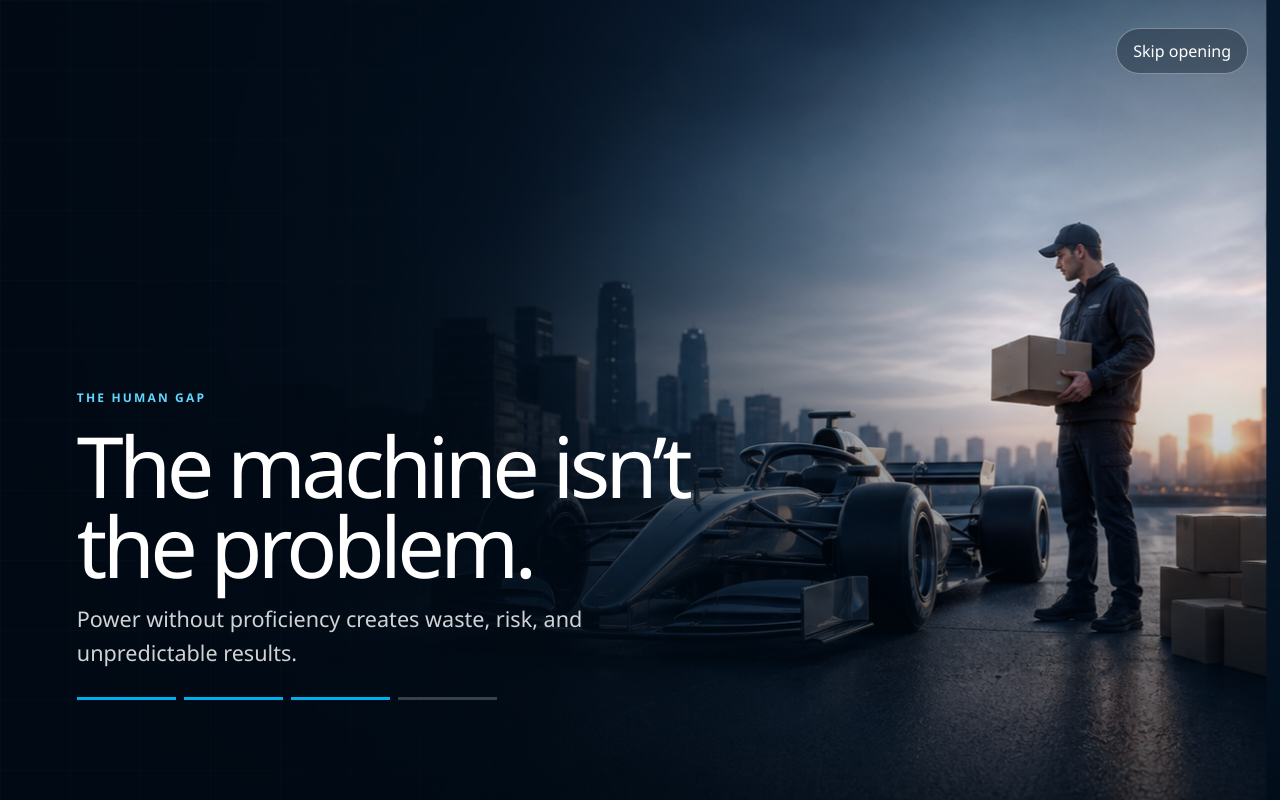
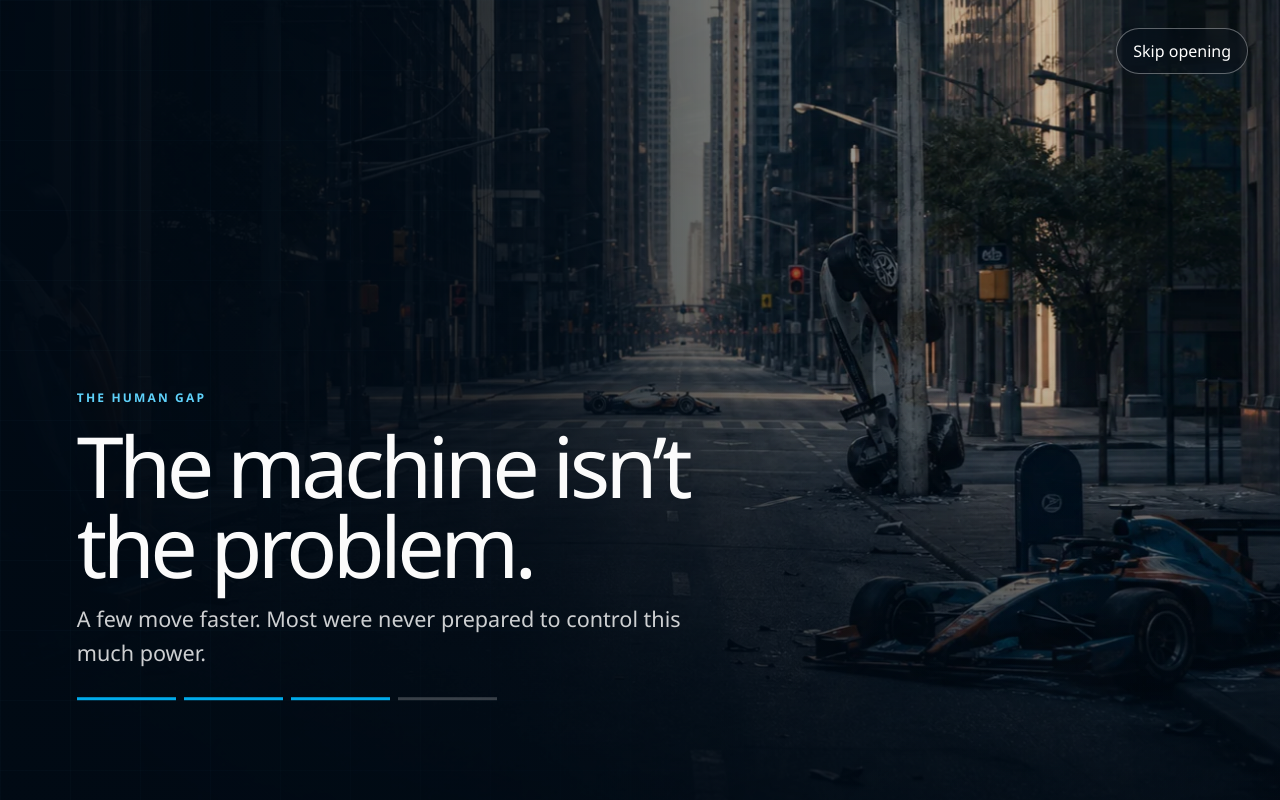
Before and after one commit to HermanScience-GIT/HermanScienceDiscoveryExperience, a Next.js app: page / in a window 1280 px wide. Shown: the top 800 px of the page. Built offline with nearby package versions, Linux system fonts and the light colour scheme.

Commit message:
Expand cinematic opening sequence

```diff
--- a/app/DiscoveryExperience.tsx
+++ b/app/DiscoveryExperience.tsx
@@ -7,21 +7,29 @@ const introBeats = [
     eyebrow: "ACCESS CHANGES EVERYTHING",
     title: "Tomorrow, every speed limit disappears.",
     copy: "A delivery company replaces every van with a Formula-style race car.",
+    image: "/assets/race-car-start.png",
+    alt: "A delivery driver holding a package beside an unexpectedly powerful Formula-style race car",
   },
   {
     eyebrow: "POWER ARRIVES FIRST",
     title: "Every driver gets one hour of training.",
-    copy: "A few move faster. Most were never prepared to control this much power.",
+    copy: "A legendary champion points to the track. The drivers listen. But an hour cannot build mastery.",
+    image: "/assets/race-car-classroom.webp",
+    alt: "A diverse class of delivery drivers with helmets on their desks learning from a legendary racing champion",
   },
   {
     eyebrow: "THE HUMAN GAP",
     title: "The machine isn’t the problem.",
-    copy: "Power without proficiency creates waste, risk, and unpredictable results.",
+    copy: "A few move faster. Most were never prepared to control this much power.",
+    image: "/assets/race-car-crashes.webp",
+    alt: "Formula-style cars crashed along a city street while one car crosses a distant intersection",
   },
   {
     eyebrow: "RIDE-ALONG INTELLIGENCE",
     title: "HermanScience rides with your workforce.",
     copy: "Personalized guidance helps every employee learn to direct AI while doing real work.",
+    image: "/assets/race-car-finish.png",
+    alt: "An employee driving a tandem Formula-style car with a guide riding behind",
   },
 ];
 
@@ -69,6 +77,10 @@ export function DiscoveryExperience() {
   const [introStage, setIntroStage] = useState(0);
 
   useEffect(() => {
+    if (!introOpen) {
+      return;
+    }
+
     const reducedMotion = window.matchMedia(
       "(prefers-reduced-motion: reduce)",
     ).matches;
@@ -89,34 +101,38 @@ export function DiscoveryExperience() {
       window.clearInterval(stageTimer);
       window.clearTimeout(closeTimer);
     };
-  }, []);
+  }, [introOpen]);
 
   const closeIntro = () => setIntroOpen(false);
+  const replayIntro = () => {
+    setIntroStage(0);
+    setIntroOpen(true);
+  };
 
   return (
     <>
       {introOpen && (
         <section className="cinema" aria-label="HermanScience opening story">
-          <img
-            className={`cinema-image cinema-start ${
-              introStage === introBeats.length - 1 ? "is-hidden" : ""
-            }`}
-            src="/assets/race-car-start.png"
-            alt="A delivery driver holding a package beside an unexpectedly powerful Formula-style race car"
-          />
-          <img
-            className={`cinema-image cinema-finish ${
-              introStage === introBeats.length - 1 ? "is-visible" : ""
-            }`}
-            src="/assets/race-car-finish.png"
-            alt="An employee driving a tandem Formula-style car with a guide riding behind"
-          />
+          {introBeats.map((beat, index) => (
+            <img
+              key={beat.image}
+              className={`cinema-image ${
+                introStage === index ? "is-visible" : ""
+              }`}
+              src={beat.image}
+              alt={beat.alt}
+            />
+          ))}
           <div className="cinema-overlay" />
           <div className="cinema-grid" aria-hidden="true" />
           <button className="cinema-skip" onClick={closeIntro}>
             Skip opening
           </button>
-          <div className="cinema-copy" aria-live="polite">
+          <div
+            className="cinema-copy"
+            key={introStage}
+            aria-live="polite"
+          >
             <span>{introBeats[introStage].eyebrow}</span>
             <h1>{introBeats[introStage].title}</h1>
             <p>{introBeats[introStage].copy}</p>
@@ -146,6 +162,9 @@ export function DiscoveryExperience() {
             <a href="#approach">Approach</a>
             <a href="#evidence">Evidence</a>
             <a href="#experiences">Explore</a>
+            <button className="nav-replay" onClick={replayIntro}>
+              Replay opening
+            </button>
             <a className="nav-cta" href="#engage">
               HermanEngage
             </a>
--- a/app/globals.css
+++ b/app/globals.css
@@ -63,25 +63,14 @@ button {
   width: 108%;
   height: 108%;
   object-fit: cover;
+  opacity: 0;
+  transform: scale(1.06);
   transition: opacity 1.15s ease;
 }
 
-.cinema-start {
-  animation: cinemaDrift 15s ease-out both;
-}
-
-.cinema-start.is-hidden {
-  opacity: 0;
-}
-
-.cinema-finish {
-  opacity: 0;
-  transform: scale(1.06);
-}
-
-.cinema-finish.is-visible {
+.cinema-image.is-visible {
   opacity: 1;
-  animation: finishReveal 4.6s ease-out both;
+  animation: cinemaDrift 4.4s ease-out both;
 }
 
 .cinema-overlay {
@@ -171,10 +160,10 @@ button {
 
 @keyframes cinemaDrift {
   from {
-    transform: scale(1.02) translate3d(1%, 0, 0);
+    transform: scale(1.06) translate3d(0.8%, 0, 0);
   }
   to {
-    transform: scale(1.1) translate3d(-1.5%, -0.8%, 0);
+    transform: scale(1.11) translate3d(-0.8%, -0.4%, 0);
   }
 }
 
@@ -186,15 +175,6 @@ button {
   to {
     opacity: 1;
     transform: translateY(0);
-  }
-}
-
-@keyframes finishReveal {
-  from {
-    transform: scale(1.1) translate3d(1%, 0, 0);
-  }
-  to {
-    transform: scale(1.04) translate3d(-0.5%, 0, 0);
   }
 }
 
@@ -227,8 +207,19 @@ button {
 }
 
 .site-header nav a:hover,
-.site-header nav a:focus-visible {
+.site-header nav a:focus-visible,
+.nav-replay:hover,
+.nav-replay:focus-visible {
   color: var(--white);
+}
+
+.nav-replay {
+  padding: 0;
+  border: 0;
+  background: transparent;
+  color: rgba(255, 255, 255, 0.82);
+  font: inherit;
+  cursor: pointer;
 }
 
 .site-header .nav-cta {
```
Also changed, not shown: public/assets/race-car-classroom.webp (added), public/assets/race-car-crashes.webp (added).
